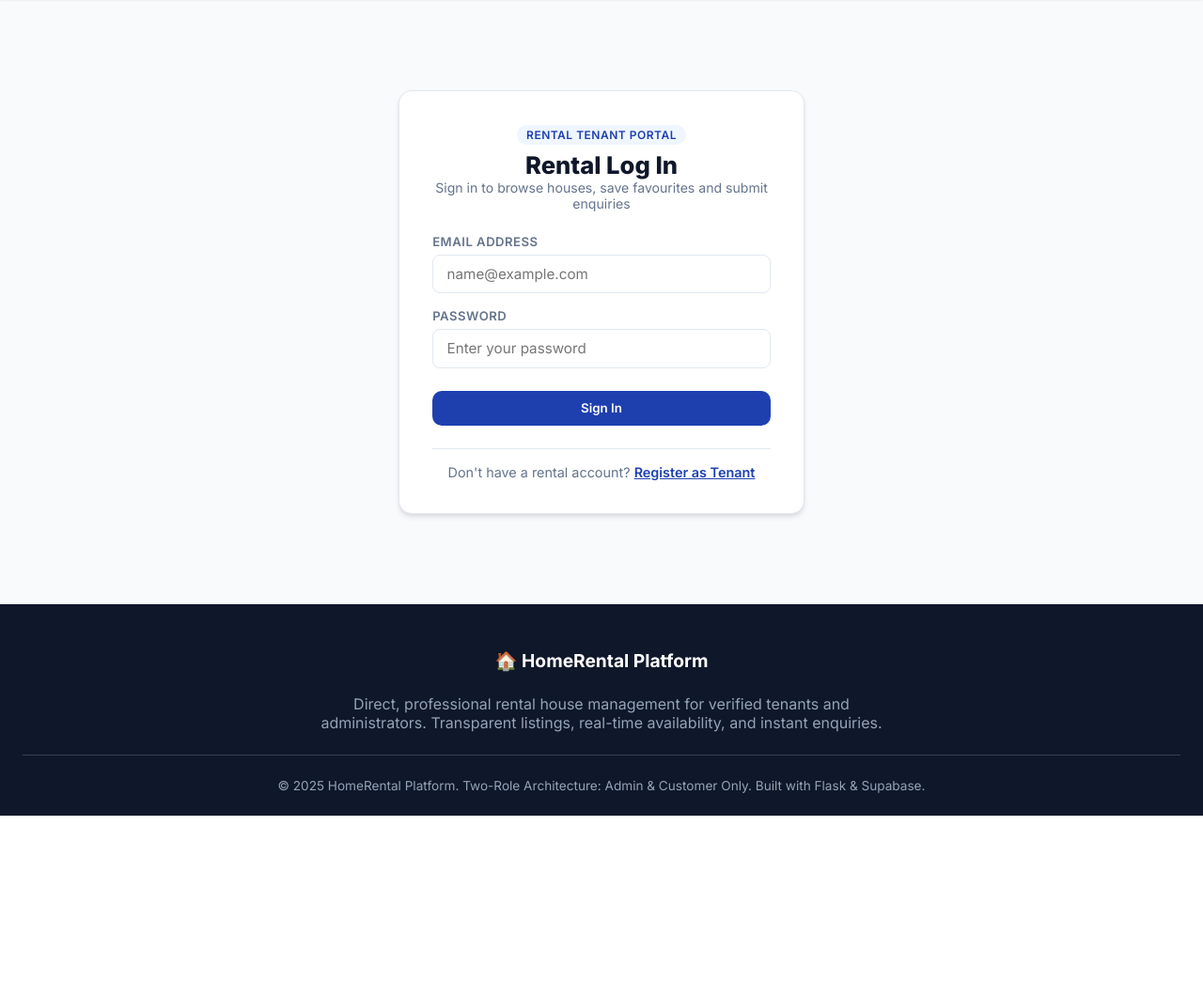
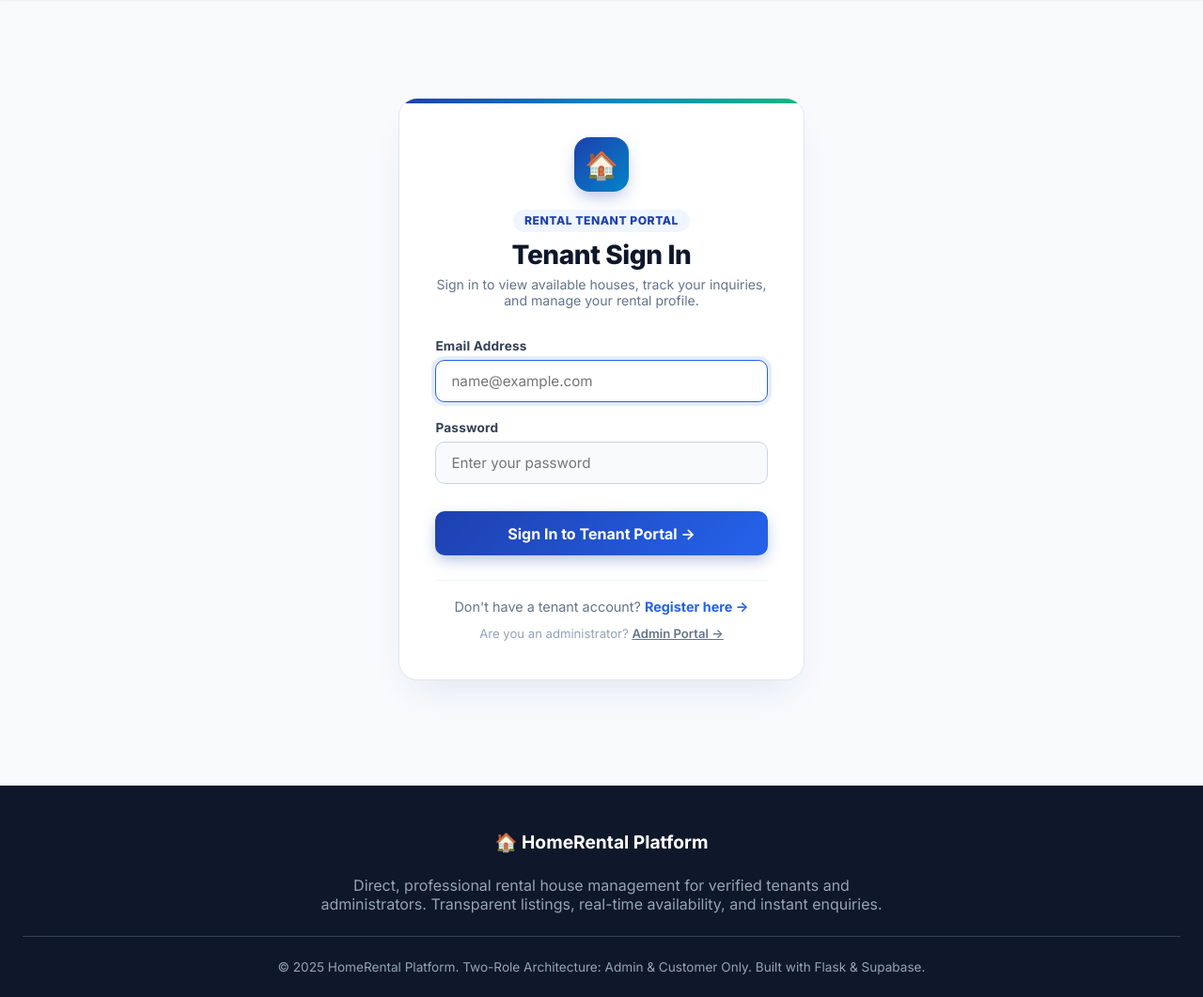
Before and after one commit to mallikarjunpatil5612-pixel/mkdir, a Flask app: page /login in a window 1280 px wide. Shown: the part 58-1119 px from the top of the page at 94% size. Before the commit the page ends 926 px from the top, so only its background shows below. Run offline with Flask 3, Linux system fonts and the light colour scheme.

Commit message:
Enhance Tenant Login and Registration pages with modern UI/UX design

```diff
--- a/templates/login.html
+++ b/templates/login.html
@@ -1,31 +1,128 @@
 {% extends "base.html" %}
 
+{% block title %}Tenant Sign In — HomeRental PRO{% endblock %}
+
+{% block extra_head %}
+<style>
+    .tenant-auth-card {
+        background: #ffffff;
+        border-radius: 20px;
+        border: 1px solid #e2e8f0;
+        box-shadow: 0 20px 40px -15px rgba(30, 64, 175, 0.12);
+        padding: 2.6rem 2.4rem;
+        position: relative;
+        overflow: hidden;
+    }
+    .tenant-auth-card::before {
+        content: '';
+        position: absolute;
+        top: 0;
+        left: 0;
+        right: 0;
+        height: 5px;
+        background: linear-gradient(90deg, #1e40af, #0284c7, #10b981);
+    }
+    .tenant-icon-badge {
+        width: 58px;
+        height: 58px;
+        background: linear-gradient(135deg, #1e40af, #0284c7);
+        color: #ffffff;
+        border-radius: 16px;
+        display: flex;
+        align-items: center;
+        justify-content: center;
+        font-size: 1.8rem;
+        margin: 0 auto 1.2rem;
+        box-shadow: 0 8px 18px -4px rgba(30, 64, 175, 0.35);
+    }
+    .auth-input-group label {
+        display: block;
+        font-weight: 700;
+        font-size: 0.85rem;
+        color: #334155;
+        margin-bottom: 0.45rem;
+        letter-spacing: 0.2px;
+    }
+    .auth-input-group input {
+        width: 100%;
+        padding: 0.75rem 1rem;
+        border-radius: 10px;
+        border: 1px solid #cbd5e1;
+        font-size: 0.95rem;
+        outline: none;
+        transition: all 0.2s;
+        background: #f8fafc;
+    }
+    .auth-input-group input:focus {
+        background: #ffffff;
+        border-color: #2563eb;
+        box-shadow: 0 0 0 4px rgba(37, 99, 235, 0.12);
+    }
+    .auth-submit-btn {
+        width: 100%;
+        background: linear-gradient(135deg, #1e40af, #2563eb);
+        color: #ffffff !important;
+        font-weight: 700;
+        font-size: 1rem;
+        padding: 0.85rem 1.5rem;
+        border-radius: 10px;
+        border: none;
+        cursor: pointer;
+        box-shadow: 0 6px 16px -2px rgba(30, 64, 175, 0.35);
+        transition: transform 0.15s, box-shadow 0.15s;
+    }
+    .auth-submit-btn:hover {
+        transform: translateY(-2px);
+        box-shadow: 0 10px 22px -3px rgba(30, 64, 175, 0.45);
+    }
+</style>
+{% endblock %}
+
 {% block content %}
-<div class="container" style="max-width: 480px; margin-top: 3rem; margin-bottom: 4rem;">
-    <div style="background: var(--white); padding: 2.2rem; border-radius: 14px; border: 1px solid var(--border); box-shadow: var(--shadow-md);">
+<div class="container" style="max-width: 480px; margin-top: 3.5rem; margin-bottom: 5rem;">
+    <div class="tenant-auth-card">
 
-        <div style="text-align: center; margin-bottom: 1.5rem;">
-            <span class="brand-badge">RENTAL TENANT PORTAL</span>
-            <h2 style="font-size: 1.6rem; font-weight: 800; color: var(--dark); margin-top: 0.5rem;">Rental Log In</h2>
-            <p style="color: var(--text-muted); font-size: 0.88rem;">Sign in to browse houses, save favourites and submit enquiries</p>
+        <div style="text-align: center; margin-bottom: 2rem;">
+            <div class="tenant-icon-badge">🏠</div>
+            <span style="background: #eff6ff; color: #1e40af; font-size: 0.76rem; font-weight: 800; padding: 0.28rem 0.75rem; border-radius: 999px; letter-spacing: 0.5px; text-transform: uppercase;">
+                RENTAL TENANT PORTAL
+            </span>
+            <h2 style="font-size: 1.75rem; font-weight: 800; color: #0f172a; margin-top: 0.65rem; letter-spacing: -0.4px;">
+                Tenant Sign In
+            </h2>
+            <p style="color: #64748b; font-size: 0.88rem; margin-top: 0.35rem;">
+                Sign in to view available houses, track your inquiries, and manage your rental profile.
+            </p>
         </div>
 
         <form method="POST">
-            <div class="form-group" style="margin-bottom: 1rem;">
-                <label>Email Address</label>
-                <input type="email" name="email" class="form-control" placeholder="name@example.com" required>
+            <div class="auth-input-group" style="margin-bottom: 1.2rem;">
+                <label for="tenantEmail">Email Address</label>
+                <input type="email" id="tenantEmail" name="email" placeholder="name@example.com" required autofocus>
             </div>
 
-            <div class="form-group" style="margin-bottom: 1.5rem;">
-                <label>Password</label>
-                <input type="password" name="password" class="form-control" placeholder="Enter your password" required>
+            <div class="auth-input-group" style="margin-bottom: 1.8rem;">
+                <label for="tenantPassword">Password</label>
+                <input type="password" id="tenantPassword" name="password" placeholder="Enter your password" required>
             </div>
 
-            <button type="submit" class="btn btn-primary" style="width: 100%;">Sign In</button>
+            <button type="submit" class="auth-submit-btn">
+                Sign In to Tenant Portal &rarr;
+            </button>
         </form>
 
-        <div style="margin-top: 1.5rem; text-align: center; font-size: 0.9rem; border-top: 1px solid var(--border); padding-top: 1rem; color: var(--text-muted);">
-            Don't have a rental account? <a href="{{ url_for('register') }}" style="color: var(--primary); font-weight: 600;">Register as Tenant</a>
+        <div style="margin-top: 1.6rem; text-align: center; font-size: 0.9rem; border-top: 1px solid #f1f5f9; padding-top: 1.2rem; color: #64748b;">
+            Don't have a tenant account?
+            <a href="{{ url_for('register') }}" style="color: #2563eb; font-weight: 700; text-decoration: none;">
+                Register here &rarr;
+            </a>
+        </div>
+
+        <div style="margin-top: 0.75rem; text-align: center; font-size: 0.82rem; color: #94a3b8;">
+            Are you an administrator?
+            <a href="{{ url_for('admin_login') }}" style="color: #64748b; font-weight: 600;">
+                Admin Portal &rarr;
+            </a>
         </div>
     </div>
 </div>
```
Also changed, not shown: templates/register.html (+117 -26 lines).
